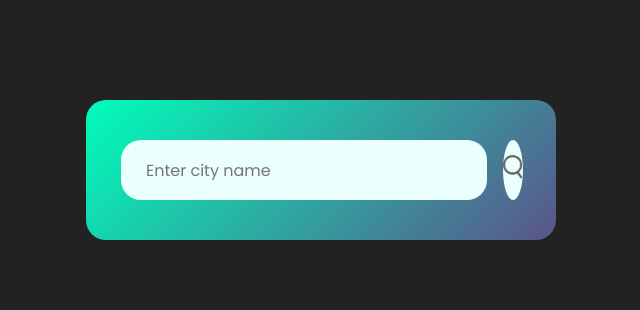
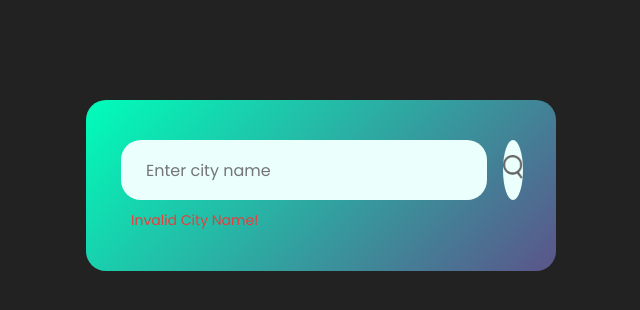
Before and after one commit to Ethjin8/Mini-Projects, a plain HTML site: page weather-app/index.html in a window 1280 px wide. Both pictures are taken after a click on the button 832 px from the left and 170 px from the top of the page. Shown: the whole page, without its empty margins (319-959 px from the left). Drawn offline with Linux system fonts and the light colour scheme; no server answers.

Commit message:
Added error handling for when user queries nonexistent city

```diff
--- a/weather-app/index.html
+++ b/weather-app/index.html
@@ -15,6 +15,9 @@
             <div class="search">
                 <input type="text" id="search-bar" placeholder="Enter city name" spellcheck="false">
                 <button id="search-button"><img src="images/search.png"></button>
+            </div>
+            <div class="error">
+                <p>Invalid City Name!</p>
             </div>
         </div>
         <div class="weather">
@@ -93,9 +96,11 @@
                 document.getElementById("weather-icon").src = "images/thunder.png";
             }
 
-            document.querySelector(".weather").style.display = "flex"
+            document.querySelector(".weather").style.display = "flex";
+            document.querySelector(".error").style.display = "none";
         } catch (error) {
-            console.log(error)
+            document.querySelector(".error").style.display = "block";
+            console.log(error);
         }
     }
 </script>
--- a/weather-app/style.css
+++ b/weather-app/style.css
@@ -62,6 +62,15 @@ body {
     width: 20px;
 }
 
+.error {
+    text-align: left;
+    margin-left: 10px;
+    font-size: 14px;
+    margin-top: 10px;
+    display: none;
+    color: #eb3b3b; /* Light red for visibility on dark background */
+}
+
 .weather {
     background: linear-gradient(135deg, #00feba, #5b548a);
     margin-top: 40px;
```
